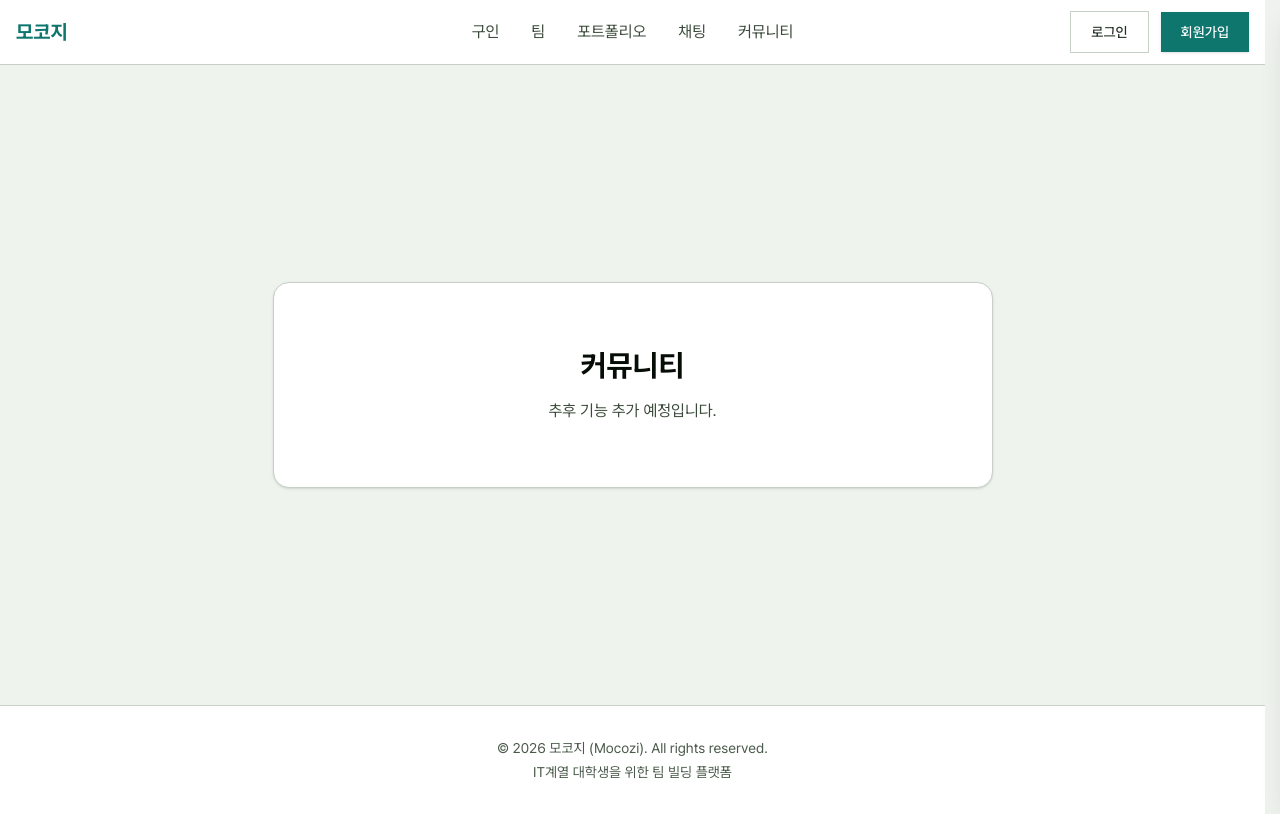
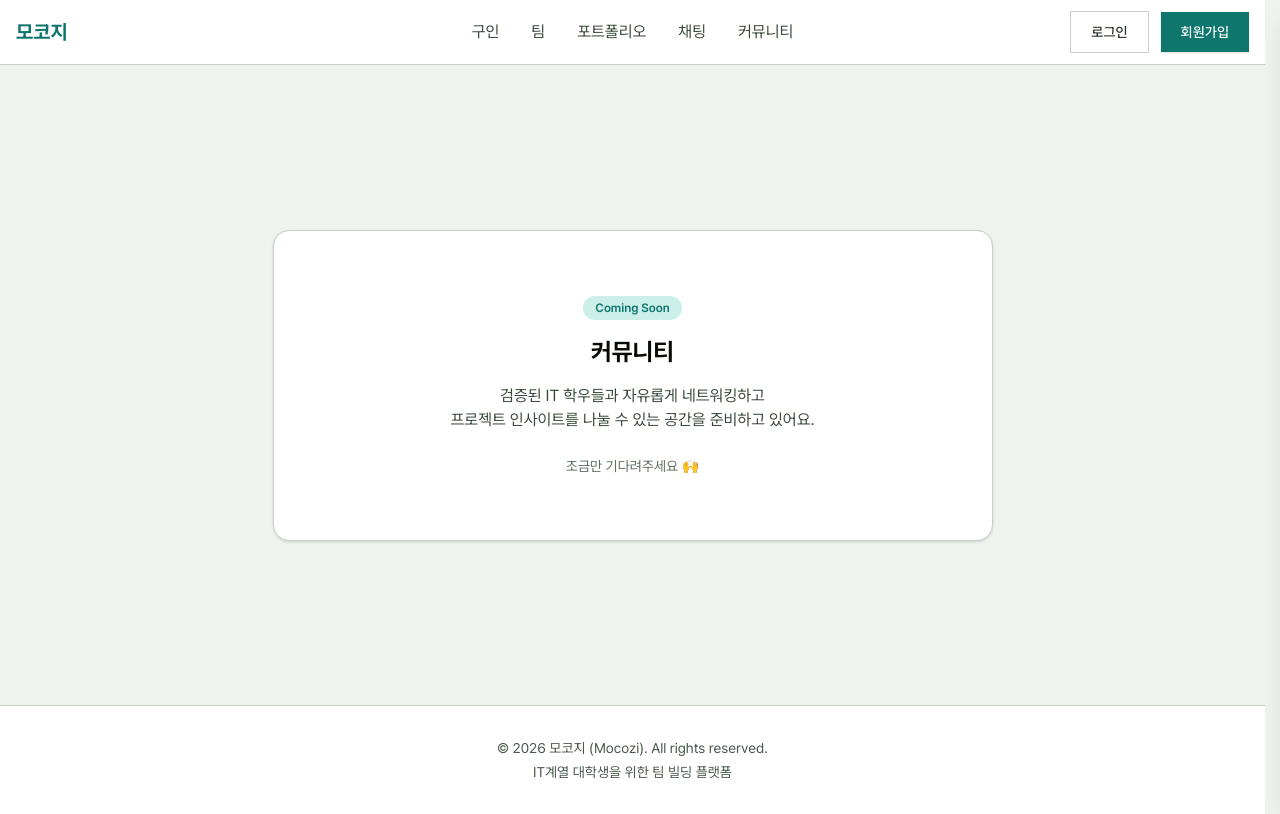
Before and after one commit to next-mocozi/mocozi, a Next.js app in the folder frontend/: page /community in a window 1280 px wide. Built offline with nearby package versions, Linux system fonts and the light colour scheme; no server answers.

Commit message:
포트폴리오 탭 일단 수정했습니다

```diff
--- a/frontend/src/app/community/page.tsx
+++ b/frontend/src/app/community/page.tsx
@@ -2,11 +2,19 @@ export default function CommunityPage() {
 return (
   <div className="mx-auto flex min-h-[calc(100vh-10rem)] max-w-3xl items-center justify-center px-6 py-12">
     <div className="w-full rounded-2xl border border-gray-200 bg-white px-8 py-16 text-center shadow-sm">
-        <h2 className="text-2xl font-bold text-gray-900 sm:text-3xl">
+      <span className="inline-block rounded-full bg-blue-50 px-3 py-1 text-xs font-semibold text-blue-600">
+        Coming Soon
+      </span>
+      <h2 className="mt-4 text-2xl font-bold text-gray-900">
         커뮤니티
       </h2>
       <p className="mt-4 text-base text-gray-600">
-          추후 기능 추가 예정입니다.
+        검증된 IT 학우들과 자유롭게 네트워킹하고
+        <br />
+        프로젝트 인사이트를 나눌 수 있는 공간을 준비하고 있어요.
+      </p>
+      <p className="mt-6 text-sm text-gray-400">
+        조금만 기다려주세요 🙌
       </p>
     </div>
   </div>
```
Lines whose indentation alone changed are shown as unchanged.
